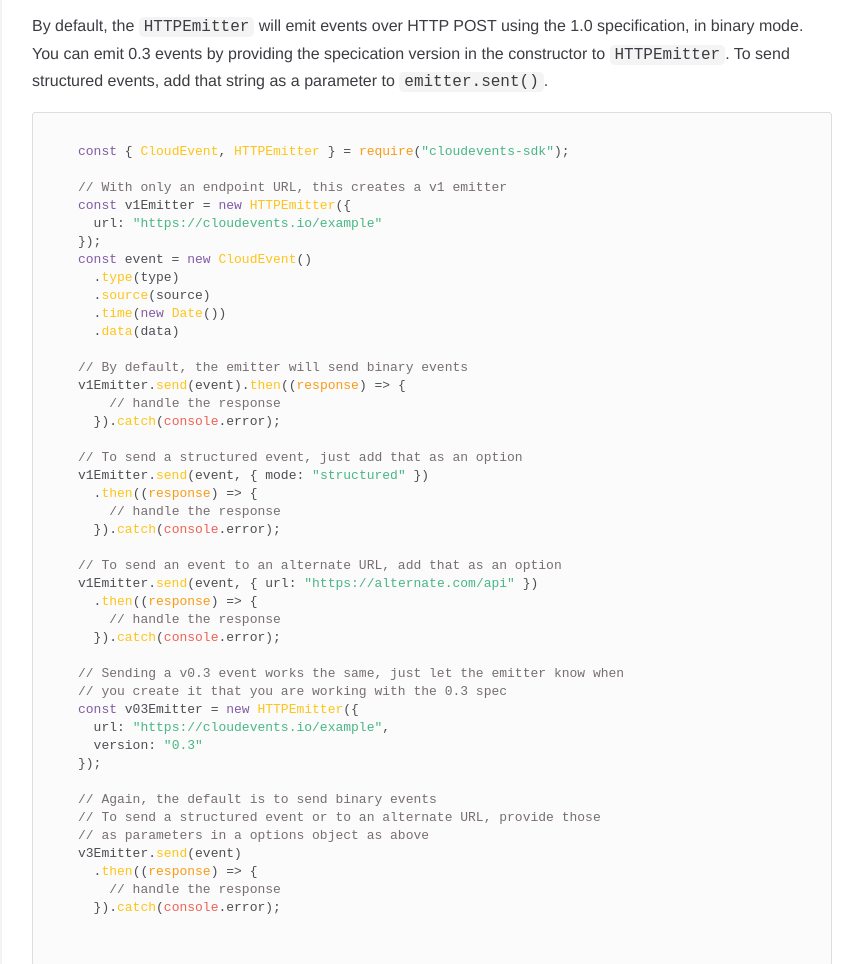
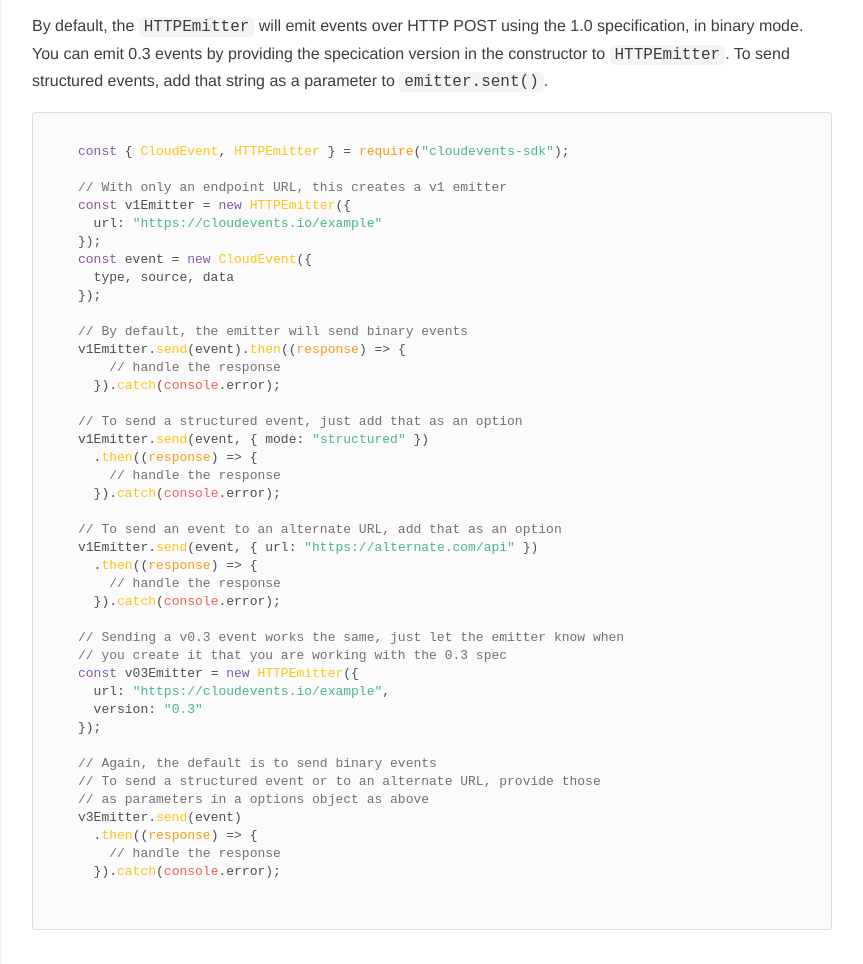
Before and after one commit to cloudevents/sdk-javascript, a website: page docs/index.html in a window 1280 px wide. Shown: the part 3151-4115 px from the top of the page, without its empty margins (298-1161 px from the left). Drawn offline with nearby package versions, Linux system fonts and the light colour scheme.

Commit message:
fixup: fixed code sample in README.md
Signed-off-by: Lance Ball <lball@redhat.com>

```diff
--- a/docs/index.html
+++ b/docs/index.html
@@ -149,11 +149,9 @@ structured events, add that string as a parameter to <code>emitter.sent()</code>
 const v1Emitter = new HTTPEmitter({
   url: &quot;https://cloudevents.io/example&quot;
 });
-const event = new CloudEvent()
-  .type(type)
-  .source(source)
-  .time(new Date())
-  .data(data)
+const event = new CloudEvent({
+  type, source, data
+});
 
 // By default, the emitter will send binary events
 v1Emitter.send(event).then((response) => {
--- a/lib/bindings/http/v1/emitter_binary_1.js
+++ b/lib/bindings/http/v1/emitter_binary_1.js
@@ -11,7 +11,7 @@ const {
  }
 } = require("../constants.js");
 
-function parser(header, parser = v => v) {
+function parser(header, parser = (v) => v) {
   return { headerName: header, parse: parser };
 }
 const passThroughParser = parser;
```
Also changed, not shown: docs/bindings_http_v1_emitter_binary_1.js.html (+1 -1 lines), README.md, plugins/ignore-typedef.js (line endings or trailing spaces).
